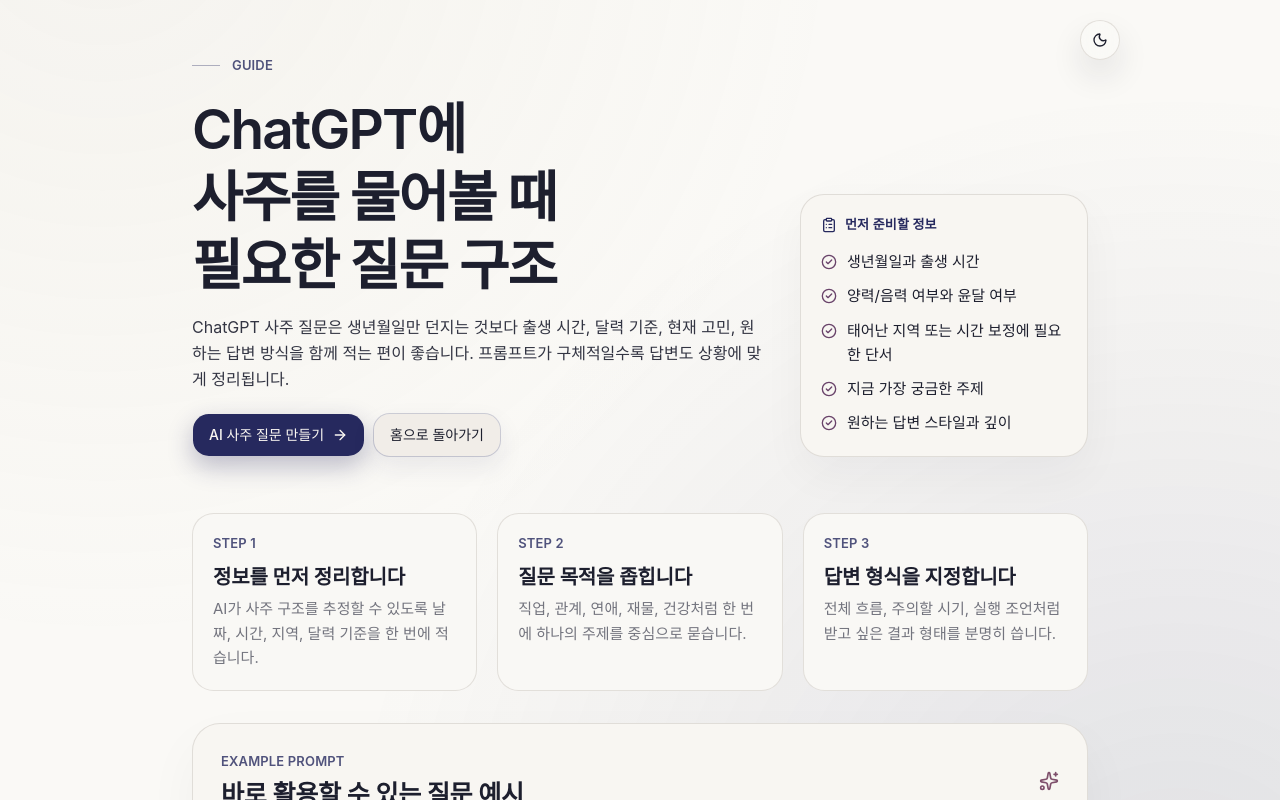
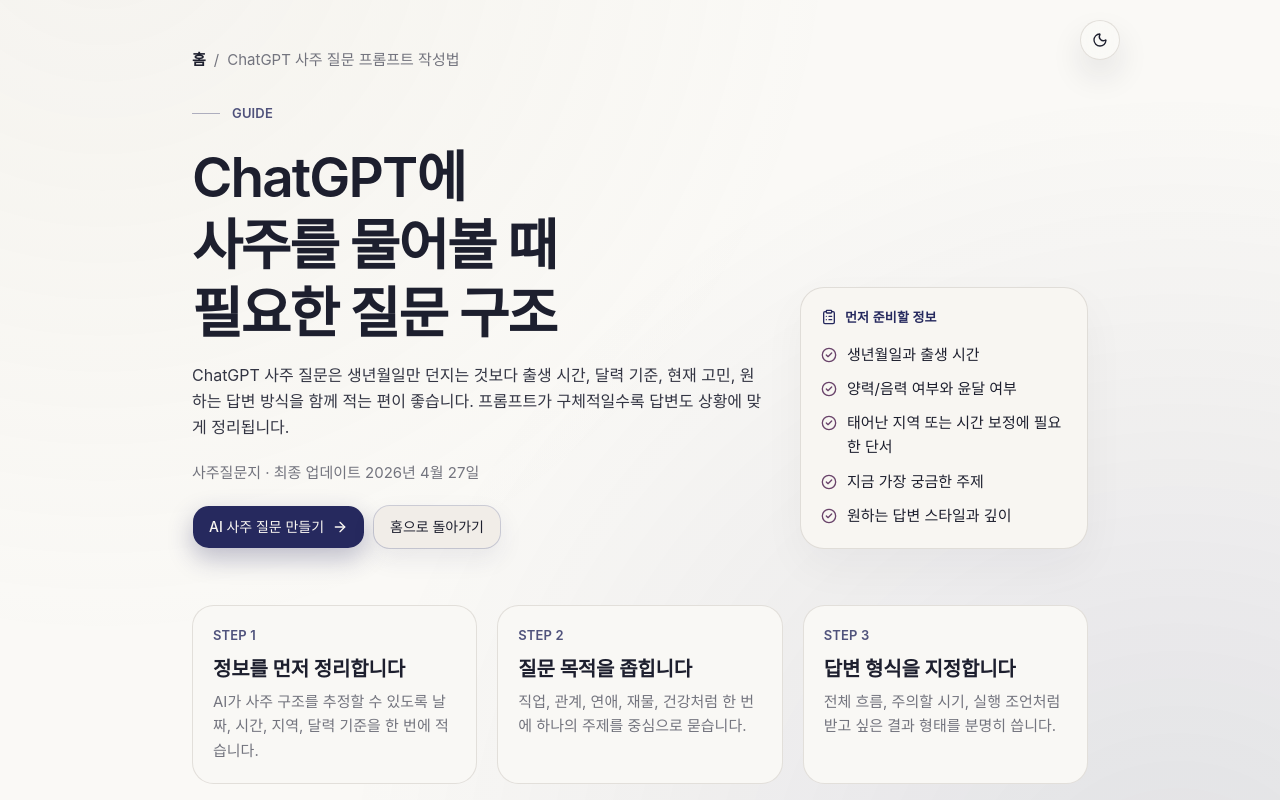
Before and after one commit to song-chaeyoung/SajuPrompt, a Next.js app: page /guide/chatgpt-saju-prompt in a window 1280 px wide. Shown: the top 800 px of the page. Built offline with nearby package versions, Linux system fonts and the light colour scheme; no server answers; a web font is replaced by a local one.

Commit message:
feat: add guide structured data

```diff
--- a/app/guide/chatgpt-saju-prompt/page.tsx
+++ b/app/guide/chatgpt-saju-prompt/page.tsx
@@ -3,9 +3,16 @@
 import { ArrowRight, CheckCircle2, ClipboardList, Sparkles } from "lucide-react";
 
 import { FORM_STEP_PATHS } from "@/shared/config/form-steps";
+import { getAbsoluteUrl, SITE_NAME } from "@/shared/config/site";
 import { Button } from "@/shared/ui/button";
 
 const GUIDE_PATH = "/guide/chatgpt-saju-prompt";
+const GUIDE_TITLE = "ChatGPT 사주 질문 프롬프트 작성법";
+const GUIDE_DESCRIPTION =
+  "ChatGPT 사주 질문을 더 정확하게 만들기 위한 정보, 질문 구조, 예시 프롬프트를 정리했습니다.";
+const GUIDE_DISPLAY_DATE = "2026년 4월 27일";
+const GUIDE_PUBLISHED_DATE = "2026-04-27T00:00:00+09:00";
+const GUIDE_MODIFIED_DATE = "2026-04-27T00:00:00+09:00";
 const PRIVACY_PATH = "/privacy";
 
 const REQUIRED_DETAILS = [
@@ -69,14 +76,13 @@
 단정적으로 말하기보다 가능성과 주의점을 균형 있게 설명해 주세요.`;
 
 export const metadata: Metadata = {
-  title: "ChatGPT 사주 질문 프롬프트 작성법",
-  description:
-    "ChatGPT 사주 질문을 더 정확하게 만들기 위한 정보, 질문 구조, 예시 프롬프트를 정리했습니다.",
+  title: GUIDE_TITLE,
+  description: GUIDE_DESCRIPTION,
   alternates: {
     canonical: GUIDE_PATH,
   },
   openGraph: {
-    title: "ChatGPT 사주 질문 프롬프트 작성법",
+    title: GUIDE_TITLE,
     description:
       "생년월일, 출생 시간, 고민 맥락을 정리해 AI가 답하기 쉬운 사주 질문 프롬프트를 만드는 방법입니다.",
     url: GUIDE_PATH,
@@ -84,10 +90,76 @@
   },
 };
 
+const structuredData = {
+  "@context": "https://schema.org",
+  "@graph": [
+    {
+      "@type": "BreadcrumbList",
+      itemListElement: [
+        {
+          "@type": "ListItem",
+          position: 1,
+          name: "홈",
+          item: getAbsoluteUrl("/"),
+        },
+        {
+          "@type": "ListItem",
+          position: 2,
+          name: GUIDE_TITLE,
+          item: getAbsoluteUrl(GUIDE_PATH),
+        },
+      ],
+    },
+    {
+      "@type": "Article",
+      headline: GUIDE_TITLE,
+      description: GUIDE_DESCRIPTION,
+      url: getAbsoluteUrl(GUIDE_PATH),
+      mainEntityOfPage: {
+        "@type": "WebPage",
+        "@id": getAbsoluteUrl(GUIDE_PATH),
+      },
+      datePublished: GUIDE_PUBLISHED_DATE,
+      dateModified: GUIDE_MODIFIED_DATE,
+      inLanguage: "ko-KR",
+      author: {
+        "@type": "Organization",
+        name: SITE_NAME,
+        url: getAbsoluteUrl("/"),
+      },
+      publisher: {
+        "@type": "Organization",
+        name: SITE_NAME,
+        url: getAbsoluteUrl("/"),
+      },
+    },
+  ],
+};
+
 export default function ChatGptSajuPromptGuidePage() {
   return (
     <main className="mx-auto flex w-full max-w-5xl flex-1 flex-col px-4 py-8 sm:px-6 md:px-8 md:py-12">
+      <script
+        type="application/ld+json"
+        dangerouslySetInnerHTML={{
+          __html: JSON.stringify(structuredData).replace(/</g, "\\u003c"),
+        }}
+      />
       <article className="mx-auto w-full max-w-4xl">
+        <nav
+          aria-label="Breadcrumb"
+          className="mb-6 flex flex-wrap items-center gap-2 type-body-sm text-muted-foreground"
+        >
+          <Link
+            href="/"
+            className="font-semibold text-foreground underline-offset-4 hover:underline"
+          >
+            홈
+          </Link>
+          <span aria-hidden>/</span>
+          <span>{GUIDE_TITLE}</span>
+        </nav>
+
         <header className="grid gap-8 pb-10 md:grid-cols-[minmax(0,1fr)_18rem] md:items-end md:pb-14">
           <div className="space-y-5">
             <div className="inline-flex items-center gap-3">
@@ -108,6 +180,10 @@
                 정리됩니다.
               </p>
             </div>
+
+            <p className="type-body-sm text-muted-foreground">
+              {SITE_NAME} · 최종 업데이트 {GUIDE_DISPLAY_DATE}
+            </p>
 
             <div className="flex flex-col gap-2 sm:flex-row">
               <Button asChild size="lg" data-icon="inline-end">
```
